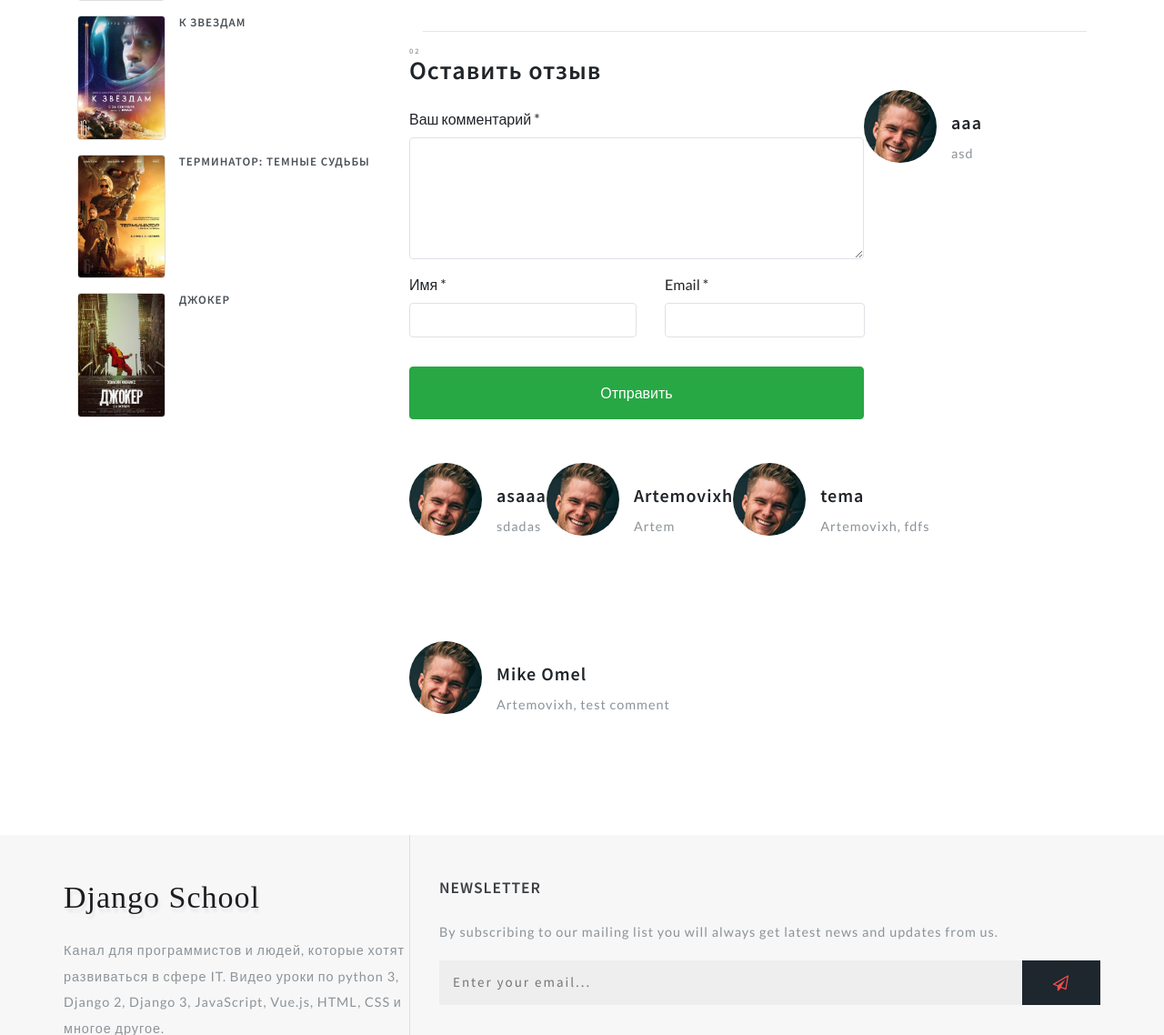
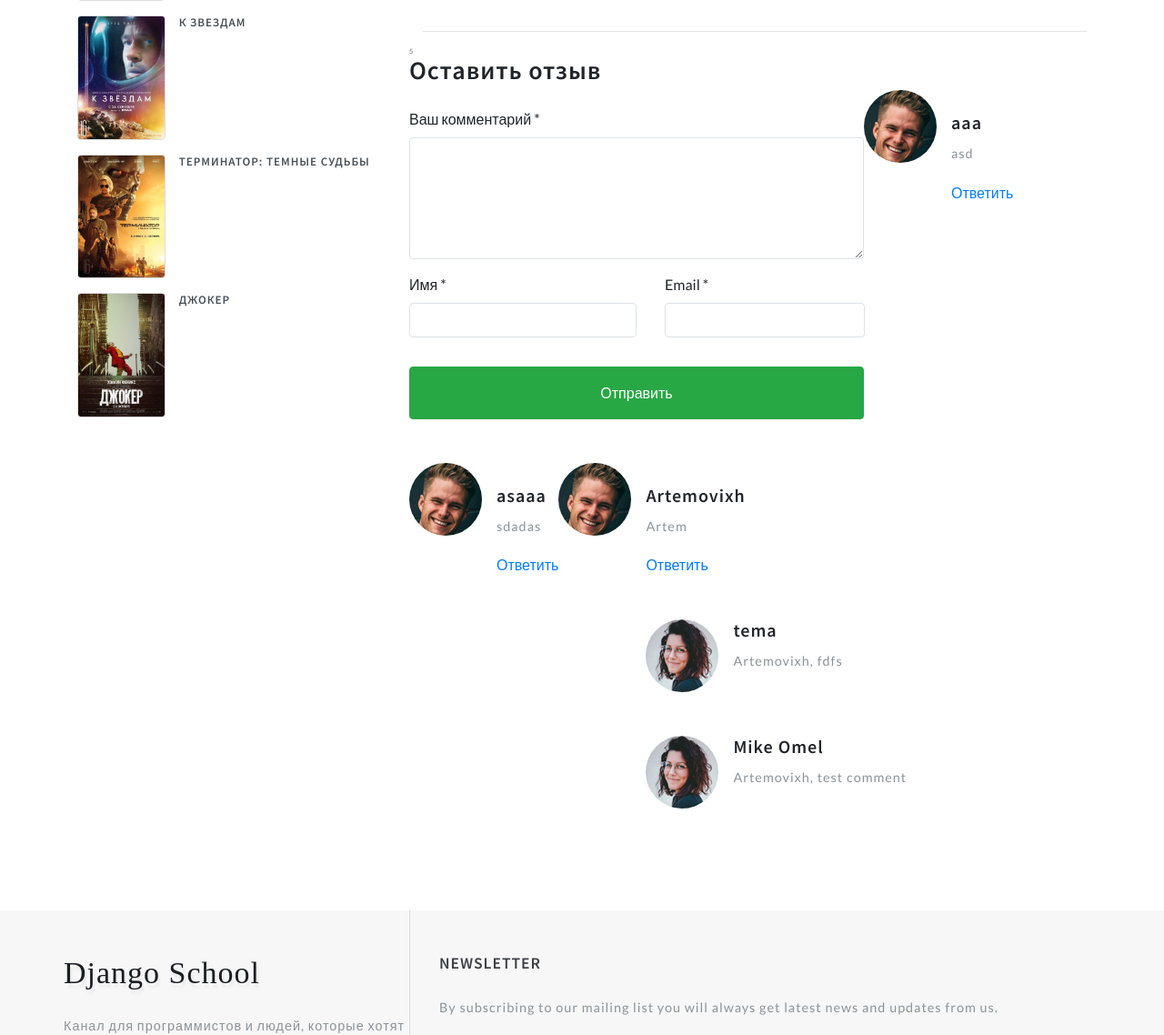
Before and after one commit to ArtemKhrapuzov/Django_Movies, a Django app: a page that uses django_movie/templates/movies/movie_detail.html in a window 1280 px wide. Shown: the part 1867-3005 px from the top of the page at 91% size. Run offline with Django 4.2, Linux system fonts and the light colour scheme; data comes from the database, SQL or seed files in the repository; both versions use the stored data as it was after the commit; some libraries are stand-ins or nearby versions.

Commit message:
create reviews

```diff
--- a/django_movie/movies/models.py
+++ b/django_movie/movies/models.py
@@ -69,6 +69,9 @@ class Movie(models.Model):
     def get_absolute_url(self):
         return reverse('movie-detail', kwargs={'slug': self.url})
 
+    def get_review(self):
+        return self.reviews_set.filter(parent__isnull=True)
+
     def __str__(self):
         return self.title
 
--- a/django_movie/movies/views.py
+++ b/django_movie/movies/views.py
@@ -24,6 +24,8 @@ class AddReview(View):
         movie = Movie.objects.get(id=pk)
         if form.is_valid():
             form = form.save(commit=False)
+            if request.POST.get("parent", None):
+                form.parent_id = int(request.POST.get("parent"))
             form.movie = movie
             form.save()
         return redirect(movie.get_absolute_url())
--- a/django_movie/templates/movies/movie_detail.html
+++ b/django_movie/templates/movies/movie_detail.html
@@ -1,4 +1,5 @@
 {% extends 'movies/base.html' %}
+{% load static %}
 {% block title %} {{ movie.title }} {% endblock title %}
 {% block container %}
 <div class="container py-md-3">
@@ -134,12 +135,11 @@
                 <div class="single-form-left">
                     <!-- contact form grid -->
                     <div class="contact-single">
-                        <h3 class="editContent" style="outline: none; cursor: inherit;">
-                            <span class="sub-tittle editContent"
-                                  style="outline: none; cursor: inherit;">02</span>Оставить
-                            отзыв</h3>
-                        <form action="{% url 'add_review' movie.id %}" method="post" class="mt-4">
+                        <h3 class="editContent">
+                            <span class="sub-tittle editContent">{{ movie.reviews_set.count }}</span>Оставить отзыв</h3>
+                        <form action="{% url 'add_review' movie.id %}" method="post" class="mt-4" id="formReview">
                             {% csrf_token %}
+                            <input type="hidden" name="parent" id="contactparent" value="">
                             <div class="form-group editContent">
                                 <label for="contactcomment" class="editContent">
                                     Ваш комментарий *
@@ -171,9 +171,9 @@
                     </div>
                     <!--  //contact form grid ends here -->
                 </div>
-                {% for review in movie.reviews_set.all %}
+                {% for review in movie.get_review %}
                 <div class="media py-5">
-                    <img src="bundles/images/te2.jpg" class="mr-3 img-fluid" alt="image">
+                    <img src="{% static 'images/te2.jpg' %}" class="mr-3 img-fluid" alt="image">
                     <div class="media-body mt-4">
                         <h5 class="mt-0 editContent">
                             {{ review.name }}
@@ -181,26 +181,28 @@
                         <p class="mt-2 editContent">
                             {{ review.text }}
                         </p>
-<!--                        <div class="media mt-5 editContent"-->
-<!--                             style="outline: none; cursor: inherit;">-->
-<!--                            <a class="pr-3" href="#">-->
-<!--                                <img src="bundles/images/te1.jpg" class="img-fluid "-->
-<!--                                     alt="image" style="outline: none; cursor: inherit;">-->
-<!--                            </a>-->
-<!--                            <div class="media-body">-->
-<!--                                <h5 class="mt-0 editContent"-->
-<!--                                    style="outline: none; cursor: inherit;">Leia Organa</h5>-->
-<!--                                <p class="mt-2 editContent"-->
-<!--                                   style="outline: none; cursor: inherit;"> Cras sit amet-->
-<!--                                    nibh libero, in gravida nulla. Nulla vel metus-->
-<!--                                    scelerisque ante sollicitudin. Cras purus odio,-->
-<!--                                    vestibulum in vulputate at, tempus viverra turpis. Fusce-->
-<!--                                    condimentum nunc ac nisi vulputate fringilla..</p>-->
-<!--                            </div>-->
-<!--                        </div>-->
+                        <a href="#formReview" onclick="addReview('{{ review.name }}', '{{ review.id }}')">Ответить</a>
+                        {% for rew in review.reviews_set.all %}
+                        <div class="media mt-5 editContent">
+                            <a class="pr-3" href="#">
+                                <img src="{% static 'images/te1.jpg' %}" class="img-fluid " alt="image">
+                            </a>
+                            <div class="media-body">
+                                <h5 class="mt-0 editContent">{{ rew.name }}</h5>
+                                <p class="mt-2 editContent">{{ rew.text }}</p>
+                            </div>
+                        </div>
+                        {% endfor %}
                     </div>
                 </div>
                 {% endfor %}
             </div>
         </div>
+        <script>
+            function addReview(name, id) {
+                document.getElementById("contactparent").value = id;
+                document.getElementById("contactcomment").innerText = `${name}, `
+            }
+
+        </script>
         {% endblock movie %}
```
Also changed, not shown: django_movie/db.sqlite3.
